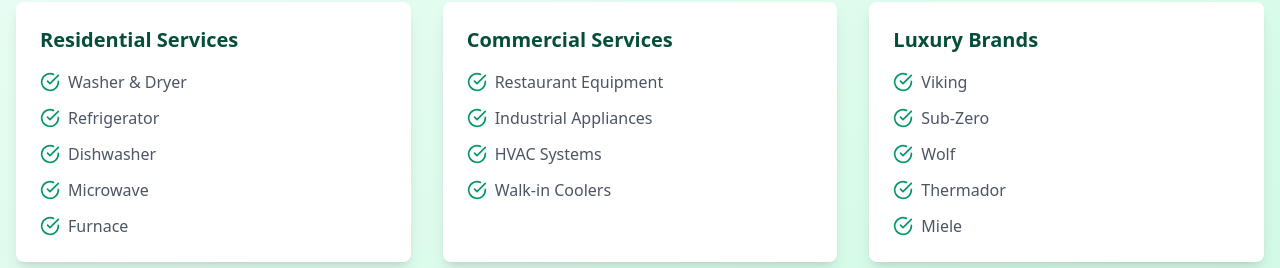
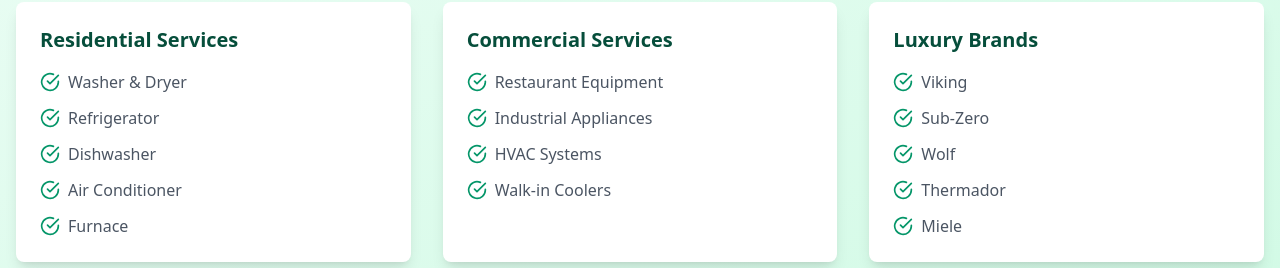
Before and after one commit to Starappliance24/star, a React (Vite) app: page / in a window 1280 px wide. Shown: the part 1442-1710 px from the top of the page. Built offline with nearby package versions, Linux system fonts and the light colour scheme.

Commit message:
Update Home.tsx

```diff
--- a/src/pages/Home.tsx
+++ b/src/pages/Home.tsx
@@ -74,7 +74,7 @@ const Home = () => {
         "Washer & Dryer",
         "Refrigerator",
         "Dishwasher",
-        "Microwave",
+        "Air Conditioner",
         "Furnace",
       ],
     },
```
